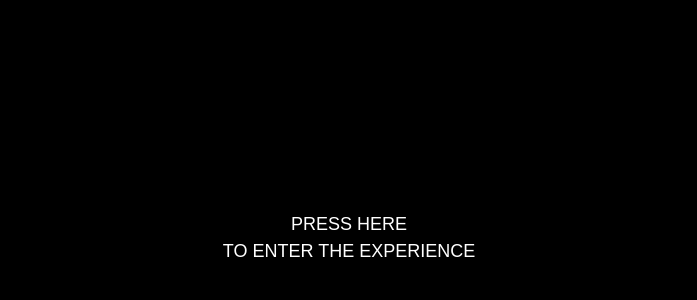
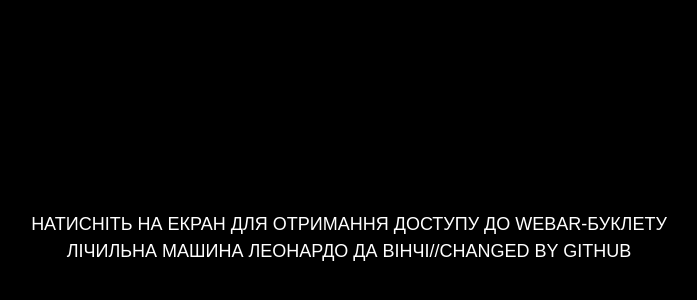
Before and after one commit to mard1m/os_project, a plain HTML site: page index.html in a window 1280 px wide. Shown: the part 162-462 px from the top of the page, without its empty margins (291-988 px from the left). Drawn offline with nearby package versions, Linux system fonts and the light colour scheme.

Commit message:
Update index.html

```diff
--- a/index.html
+++ b/index.html
@@ -26,9 +26,9 @@
                 text-transform: uppercase; font-family: Arial, Helvetica, sans-serif; font-weight: 400; line-height: 1.5em; font-size: large; white-space: nowrap;
                 user-select: none; pointer-events: none;
             ">
-            Press here
+            Натисніть на екран для отримання доступу до WebAR-буклету
             <br>
-            to enter the experience
+            Лічильна машина Леонардо да Вінчі//changed by Github
         </div>
     </div>
 
```
